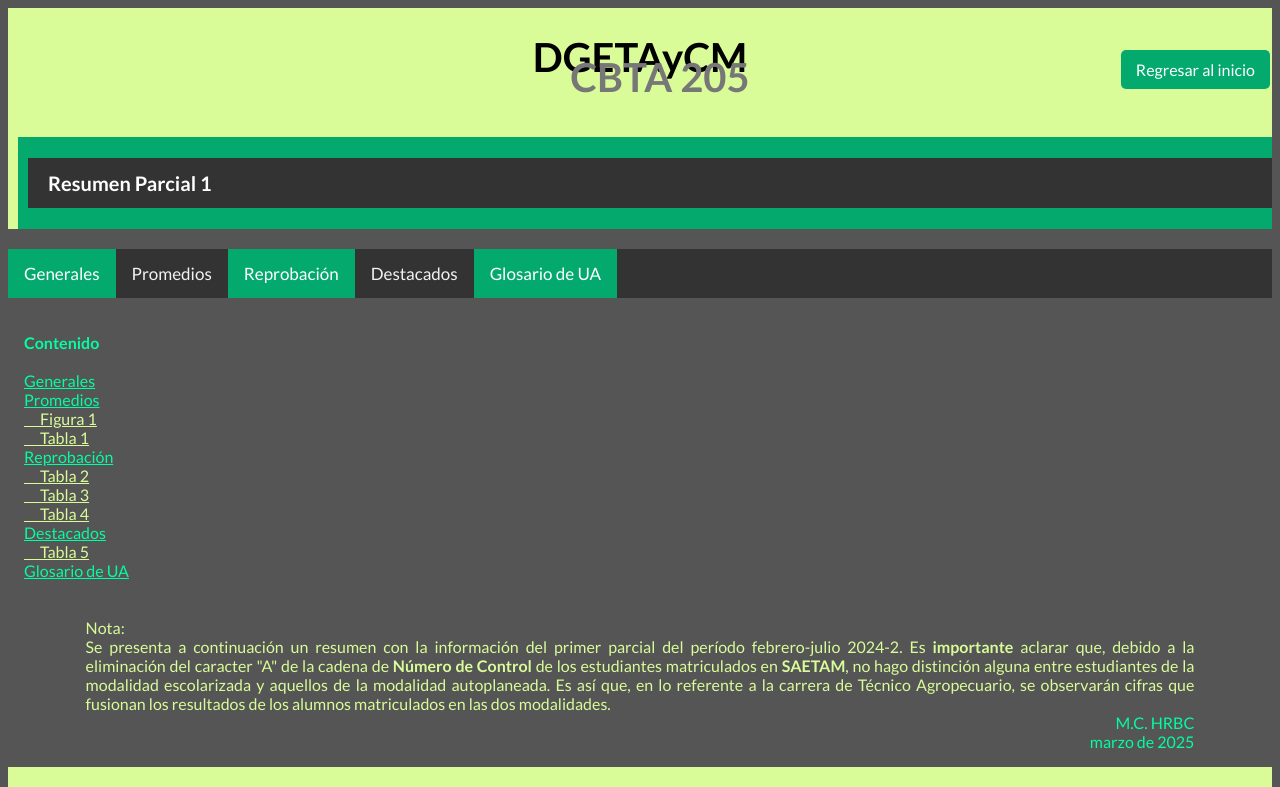
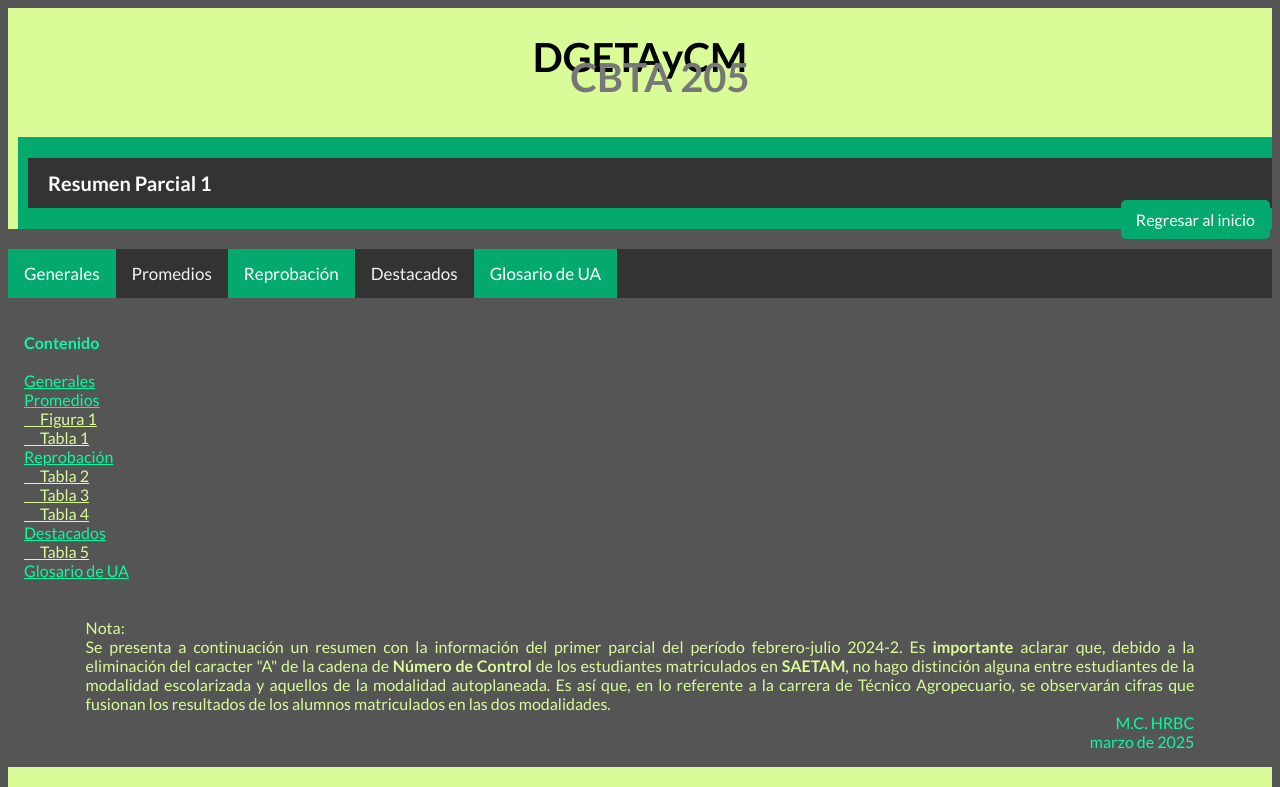
Before and after one commit to renebec/cbta205_2024b_p1, a plain HTML site: page docs/index.html in a window 1280 px wide. Shown: the top 787 px of the page. Drawn offline with Linux system fonts and the light colour scheme.

Commit message:
Add files via upload

```diff
--- a/docs/estilos.css
+++ b/docs/estilos.css
@@ -1,6 +1,6 @@
 .home-link {
             position: fixed;
-            top: 50px;
+            top: 25%;
             right: 10px;
             background-color: #04AA6D;
             color: white;
```
